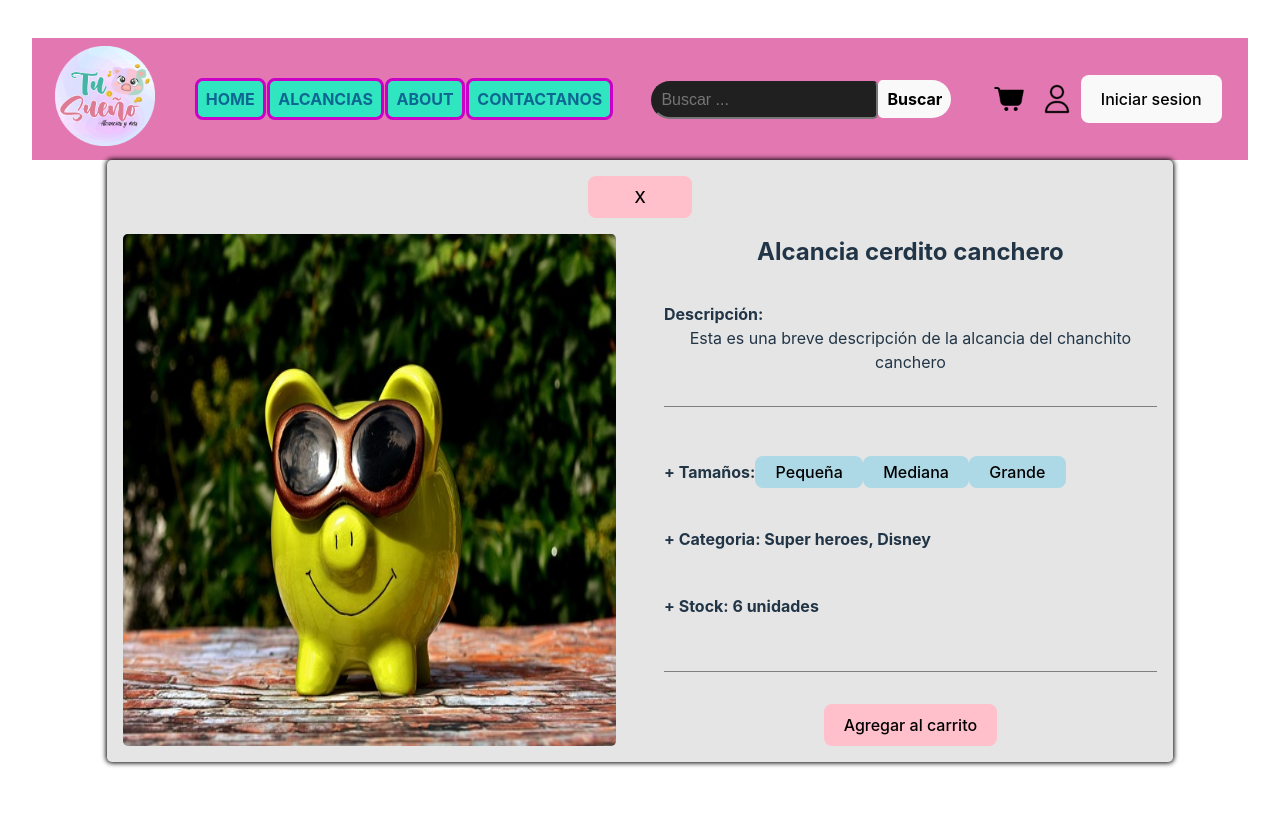
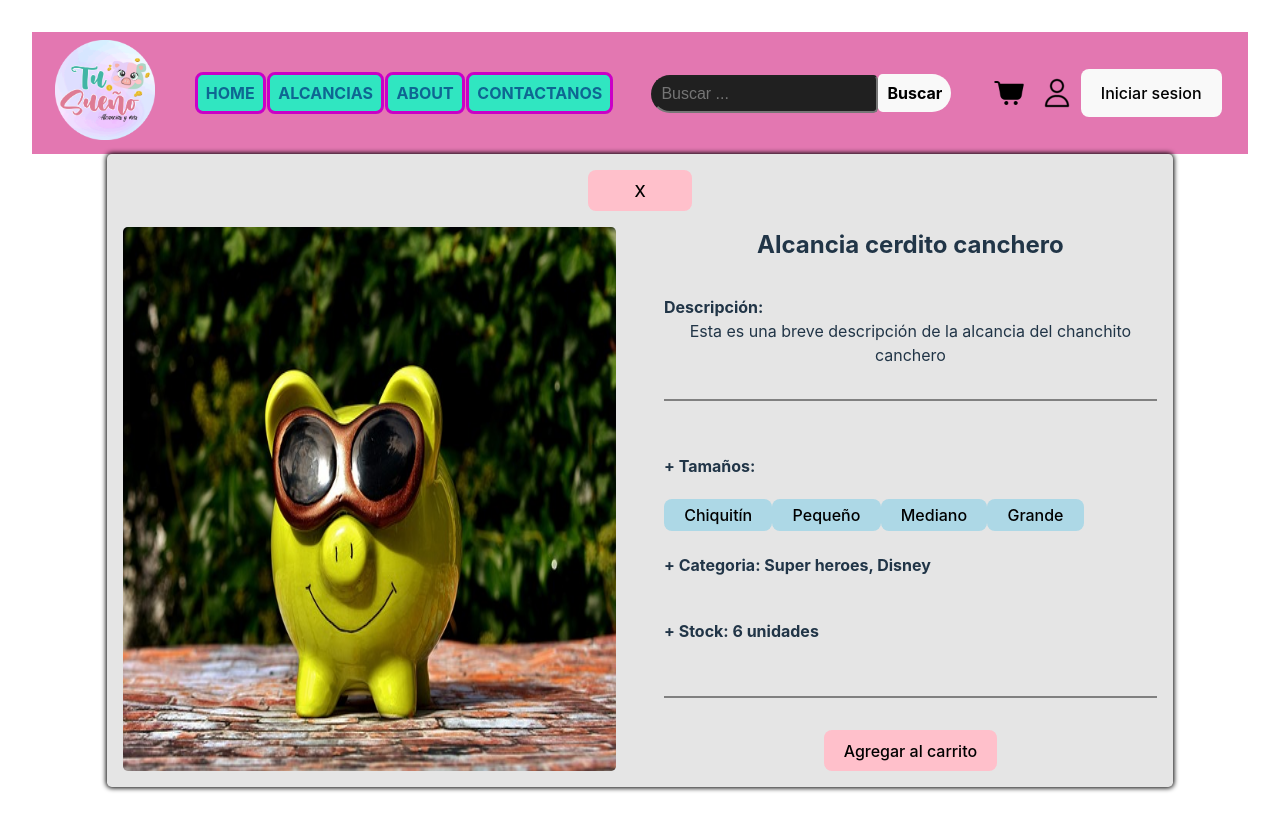
Before and after one commit to UrielGarmendia/tu-suenio-front, a React (Vite) app: page /detail in a window 1280 px wide. Built offline with nearby package versions, Linux system fonts and the light colour scheme.

Commit message:
Agrego medidas de alcancias en Detail.jsx

```diff
--- a/src/Components/Detail/Detail.jsx
+++ b/src/Components/Detail/Detail.jsx
@@ -41,10 +41,10 @@ const Detail = () => {
                     <h4 className={styles.description}>Descripción:</h4>
                     <p>Esta es una breve descripción de la alcancia del chanchito canchero</p>
                     <div className={styles.separador}></div>
+                    <h4>+ Tamaños:</h4>
                     <div className={styles.tamaños}>
-                        <h4 className={styles.size_item}>+ Tamaños:</h4>
                         <div className={styles.size_item}>
-                            <button className={styles.size_buttons}>Pequeña</button>
+                            <button className={styles.size_buttons}>Chiquitín</button>
                             <ul className={styles.ul}>
                                 <li>alto 10cm</li>
                                 <li>ancho 10cm</li>
@@ -52,7 +52,7 @@ const Detail = () => {
                             </ul>
                         </div>
                         <div className={styles.size_item}>
-                            <button className={styles.size_buttons}>Mediana</button>
+                            <button className={styles.size_buttons}>Pequeño</button>
                             <ul className={styles.ul}>
                                 <li>alto 12cm</li>
                                 <li>ancho 13cm</li>
@@ -60,11 +60,19 @@ const Detail = () => {
                             </ul>
                         </div>
                         <div className={styles.size_item}>
-                            <button className={styles.size_buttons}>Grande</button>
+                            <button className={styles.size_buttons}>Mediano</button>
                             <ul className={styles.ul}>
                                 <li>alto 15cm</li>
                                 <li>ancho 13cm</li>
                                 <li>largo 16cm</li>
+                            </ul>
+                        </div>
+                        <div className={styles.size_item}>
+                            <button className={styles.size_buttons}>Grande</button>
+                            <ul className={styles.ul}>
+                                <li>alto 23cm</li>
+                                <li>ancho 21cm</li>
+                                <li>largo 23cm</li>
                             </ul>
                         </div>
                     </div>
```
